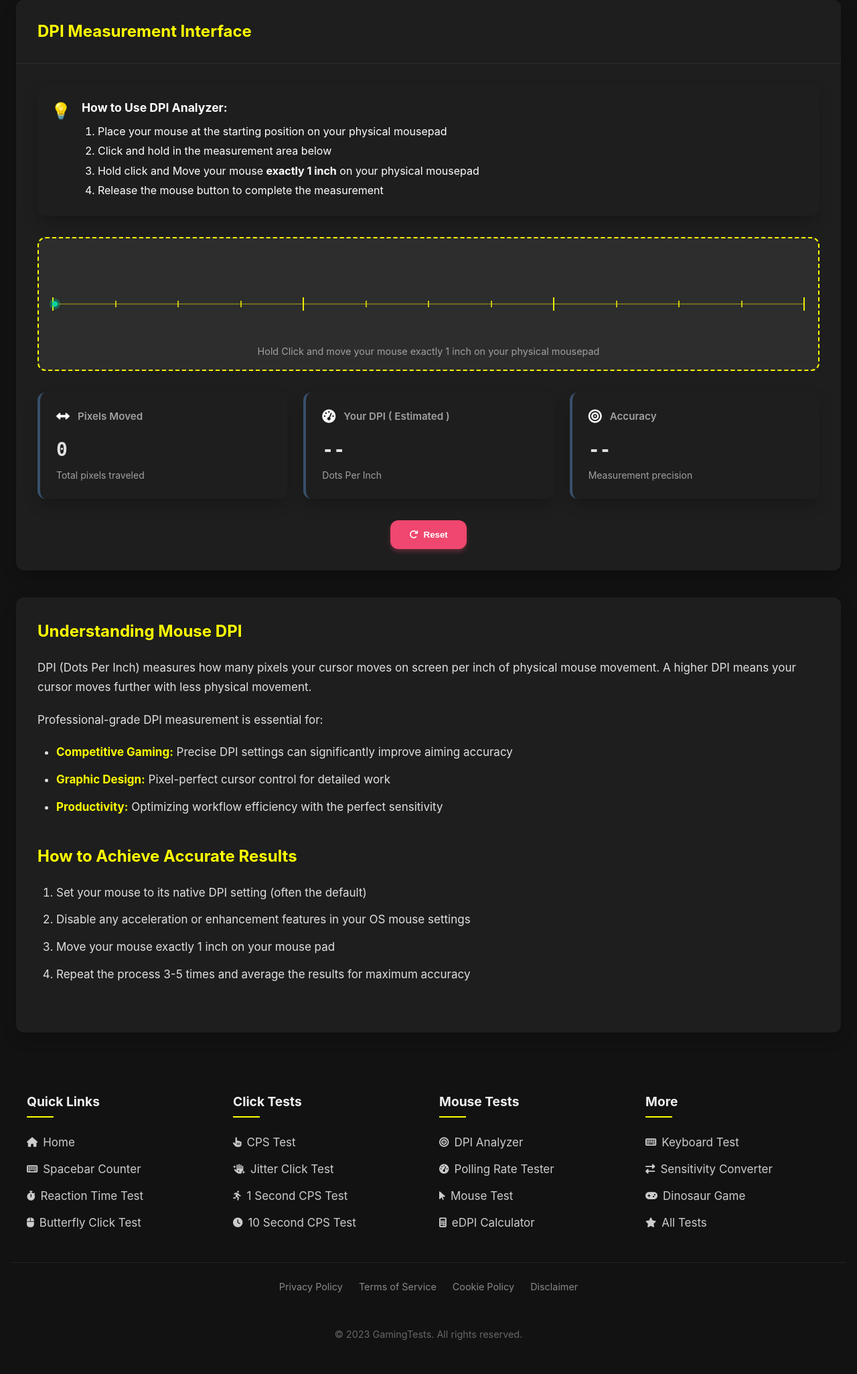
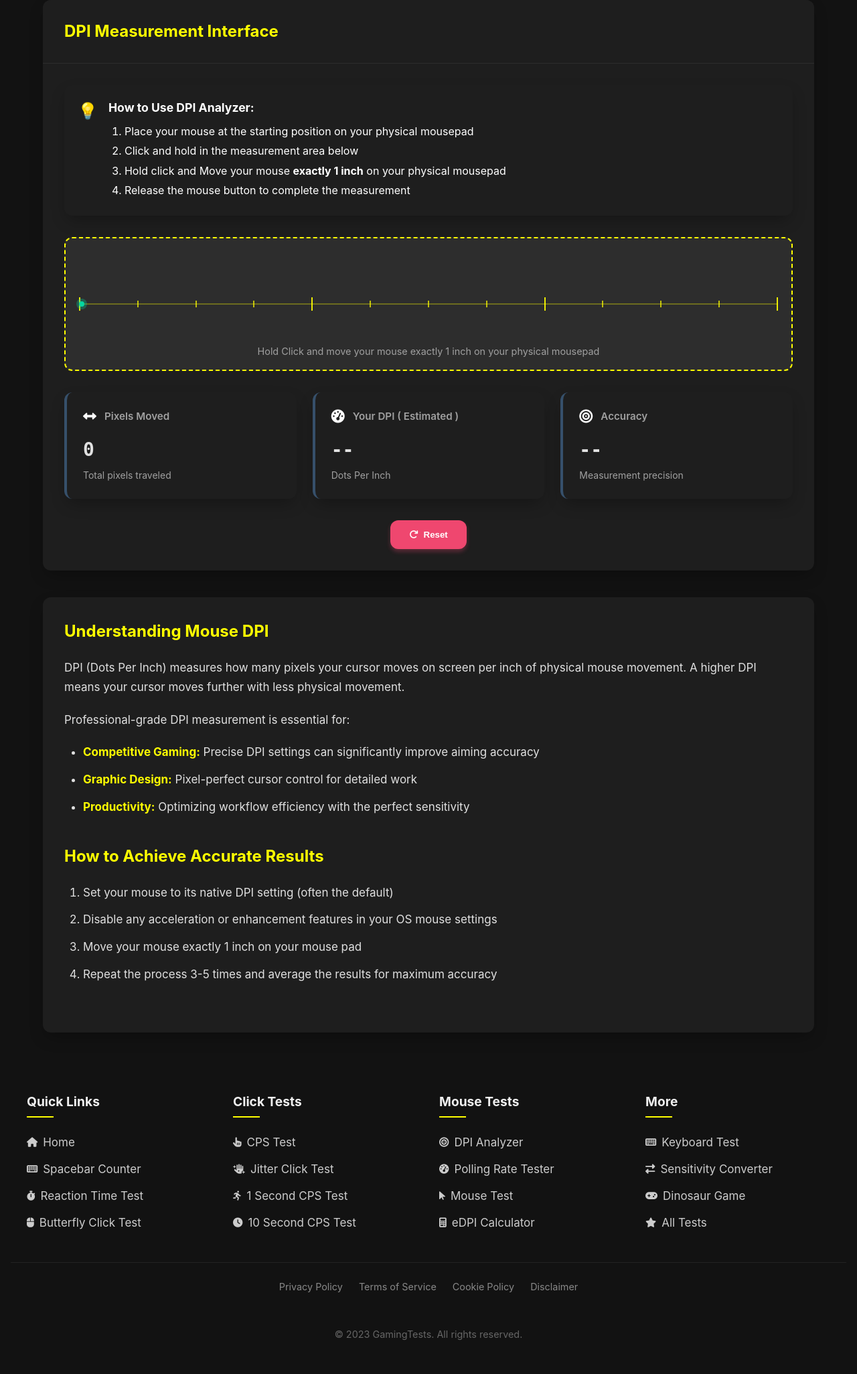
Before and after one commit to Ammar-2003/clicktestnow.com, a Django app: page /dpi-analyzer/ in a window 1280 px wide. Shown: the part 340-2392 px from the top of the page at 67% size. Run offline with Django 5.2, Linux system fonts and the light colour scheme.

Commit message:
change mouse dpi analyzer page's max wdith to 1200px

```diff
--- a/templates/mouse_dpi_analyzer.html
+++ b/templates/mouse_dpi_analyzer.html
@@ -14,12 +14,6 @@
     <link rel="stylesheet" href="{% static 'css/dpi_analyzer.css' %}">
     <script src="{% static 'js/dpi_analyzer.js' %}" defer></script>
 </head>
-<style>
-    .container {
-    width: 100%;
-    max-width: 1500px !important;
-}
-</style>
 <body class="dark-mode">
     <div class="container">
 
```
